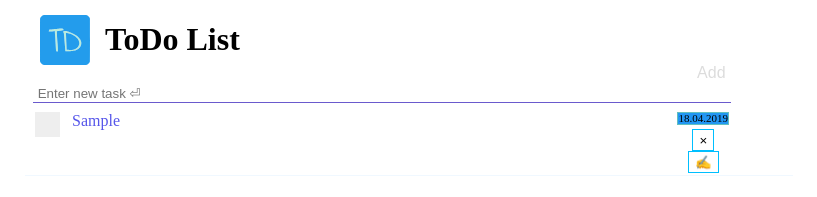
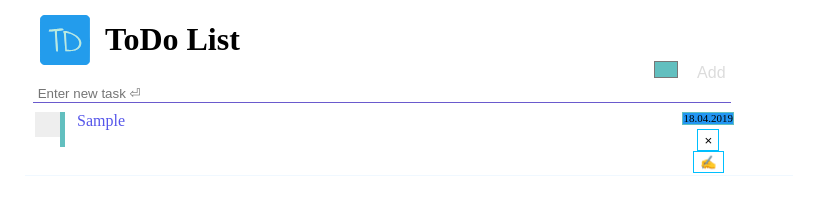
Before and after one commit to AntonySawyer/todo, a React (Create React App) app: page / in a window 1280 px wide. Both pictures are taken after typing "Sample" into the empty fields and a click on the button "Add". Shown: the top 197 px of the page, without its empty margins (231-1048 px from the left). Built offline with nearby package versions, Linux system fonts and the light colour scheme.

Commit message:
feat: added color marks

```diff
--- a/package.json
+++ b/package.json
@@ -1,6 +1,6 @@
 {
   "name": "todo",
-  "version": "0.1.1",
+  "version": "0.1.2",
   "private": true,
   "dependencies": {
     "@types/jest": "24.0.11",
--- a/src/App.css
+++ b/src/App.css
@@ -12,7 +12,15 @@ ul {
 
 ul:empty:after {
   padding: 30px 10px;
-  content: 'Nothing there, but you can add something below.';
+  content: 'Nothing there, but you can add something above.';
   font-size: 32px;
   text-align: center;
 }
+
+ul li[value="#62bfbf"] {
+  background-color: #62bfbf;
+}
+
+ul li[value="#2196F3"] {
+  background-color: #2196F3;
+}
--- a/src/App.tsx
+++ b/src/App.tsx
@@ -14,10 +14,13 @@ class App extends Component<int.IAppProps> {
   }
 
   taskInput!: HTMLInputElement;
+  colorInput!: HTMLInputElement;
+
   addTask() {
     const newTask = this.taskInput.value;
-    this.fillInput('');
-    newTask && this.props.dispatch({type: 'ADD_TASK', payload: generateNewTask(newTask)});
+    const newColor = this.colorInput.value;
+    this.fillInput(['', newColor]);
+    newTask && this.props.dispatch({type: 'ADD_TASK', payload: generateNewTask([newTask, newColor])});
   }
 
   deleteCompleted() {
@@ -53,7 +56,11 @@ class App extends Component<int.IAppProps> {
     this.state.isHidden = !this.state.isHidden;
   }
 
-  fillInput = (content: string) => {this.taskInput.value = content; this.taskInput.focus();};
+  fillInput = (content: string[]) => {
+    this.taskInput.value = content[0];
+    this.taskInput.focus();
+    this.colorInput.value = content[1] || "#62bfbf";
+  };
 
   deleteTask(id: string) {
     this.props.dispatch({type: 'DELETE_TASK', payload: id});
@@ -63,9 +70,8 @@ class App extends Component<int.IAppProps> {
     this.props.dispatch({type: 'COMPLETE_TASK', payload: id});
   }
 
-  editTask(target: {id: string, task: string}) {
-    const currenTitle = target.task;
-    this.fillInput(currenTitle);
+  editTask(target: int.editTask) {
+    this.fillInput([target.task, target.color]);
     this.props.dispatch({type: 'DELETE_TASK', payload: target.id});
   }
 
@@ -76,6 +82,8 @@ class App extends Component<int.IAppProps> {
                 required pattern="\S+"
                 ref={(input: HTMLInputElement) => {this.taskInput = input}}
                 onKeyPress={this.onKeyDown} />
+        <input type="color" className="taskColorPicker" defaultValue="#62bfbf"
+                ref={(input: HTMLInputElement) => {this.colorInput = input}} />
         <button className="taskInputBtn" title="Add new task"
                 onClick={this.addTask.bind(this)}>Add</button>
       </div>
@@ -87,12 +95,12 @@ class App extends Component<int.IAppProps> {
       <div className="App">
         <Header inputGroup={this.inputGroup.bind(this)} />
         <main>
-
           <ul>
             {this.props.tasks.map(el =>
                 <TaskItem key={el.id}
                   id={el.id}
                   isDone={el.isDone}
+                  color={el.color}
                   task={el.task}
                   creationDate={el.creationDate}
                   deleteTask={this.deleteTask.bind(this)}
--- a/src/components/Header/Header.css
+++ b/src/components/Header/Header.css
@@ -40,7 +40,21 @@ header {
   color: gainsboro;
 }
 
+.taskColorPicker {
+  position: absolute;
+  bottom: 0;
+  right: 50px;
+  border: none;
+  padding-left: 20px;
+  margin-right: 8%;
+  font-size: 16px;
+  background-color: transparent;
+  color: gainsboro;
+}
+
 .taskInput:not(:placeholder-shown) ~ .taskInputBtn,
+.taskInput:not(:placeholder-shown) ~ .taskColorPicker,
+.taskInput:focus ~ .taskColorPicker,
 .taskInput:focus ~ .taskInputBtn {
   bottom: 20px;
 }
--- a/src/components/TaskItem/TaskItem.css
+++ b/src/components/TaskItem/TaskItem.css
@@ -129,3 +129,10 @@ li {
   background-color: deepskyblue;
   color: white;
 }
+
+.taskColorMark {
+  width: 5px;
+  height: 35px;
+  position: relative;
+  left: 35px;
+}
--- a/src/components/TaskItem/TaskItem.tsx
+++ b/src/components/TaskItem/TaskItem.tsx
@@ -12,13 +12,13 @@ class TaskItem extends React.Component<int.ITask> {
                             onChange={(e) => this.props.markAsDone(this.props.id)} />
                     <span className="checkmark" />
                 </label>
-
+                <span className="taskColorMark" style={{'background': this.props.color}} />
                 <span className="taskTitle">{this.props.task}</span>
                 <div className="infoGroup">
                     <span className="creationDate">{this.props.creationDate}</span>
                     <button className="taskBtn" onClick={(e) => this.props.deleteTask(this.props.id)}
                             title="Delete task">×</button>
-                    <button className="taskBtn" onClick={(e) => this.props.editTask({id: this.props.id, task: this.props.task})}
+                    <button className="taskBtn" onClick={(e) => this.props.editTask({id: this.props.id, task: this.props.task, color: this.props.color})}
                     title="Edit task">✍</button>
                 </div>
             </li>
--- a/src/utils/generateTask.ts
+++ b/src/utils/generateTask.ts
@@ -2,13 +2,14 @@ function getID() {
     return (Math.random()*1000).toFixed(4).toString();
 }
 
-export default function(taskName: string) {
-    if (taskName !== '') {
+export default function(task: string[]) {
+    if (task[0] !== '') {
         return {
             creationDate: new Date().toLocaleString('ru', { day: 'numeric', month: 'numeric', year: 'numeric' }),
             id: getID(),
             isDone: false,
-            task: taskName
+            color: task[1],
+            task: task[0]
         }
     }
 }
```
Also changed, not shown: src/interfaces.ts (+8 -1 lines).
